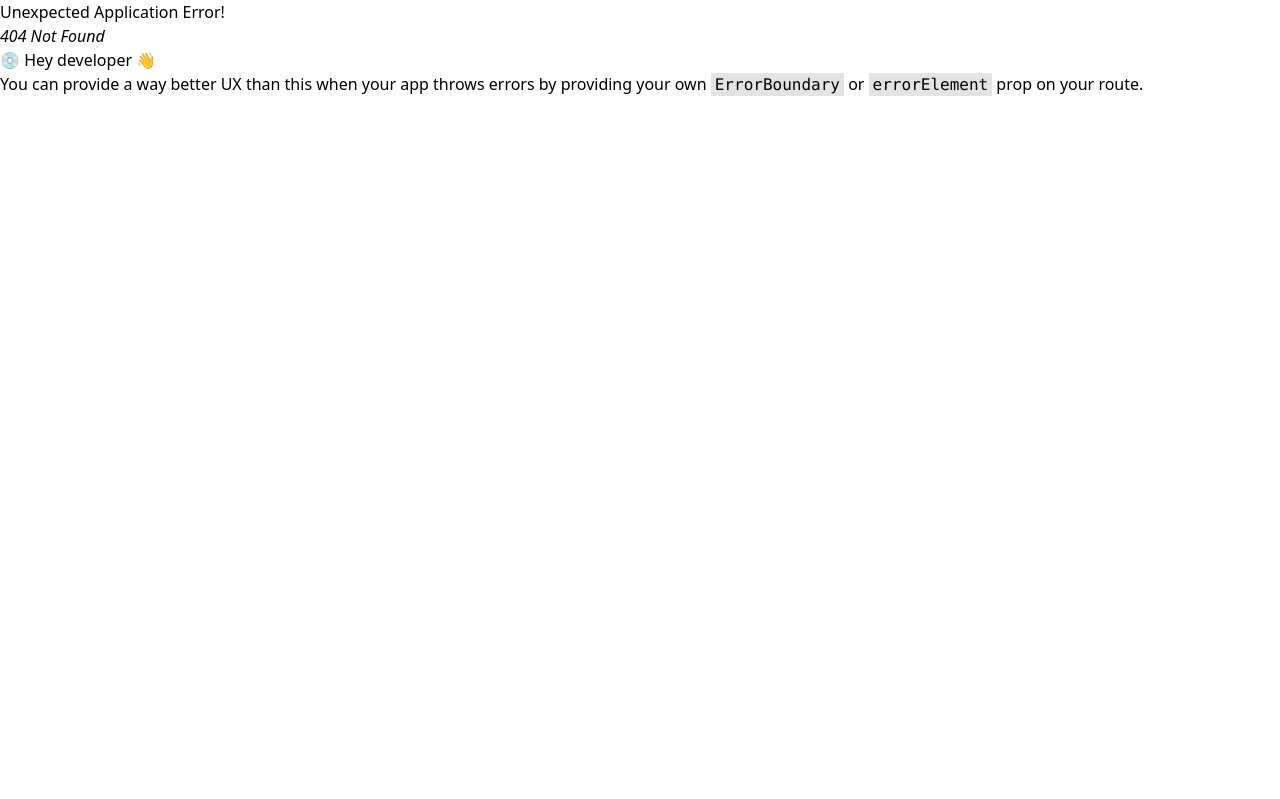
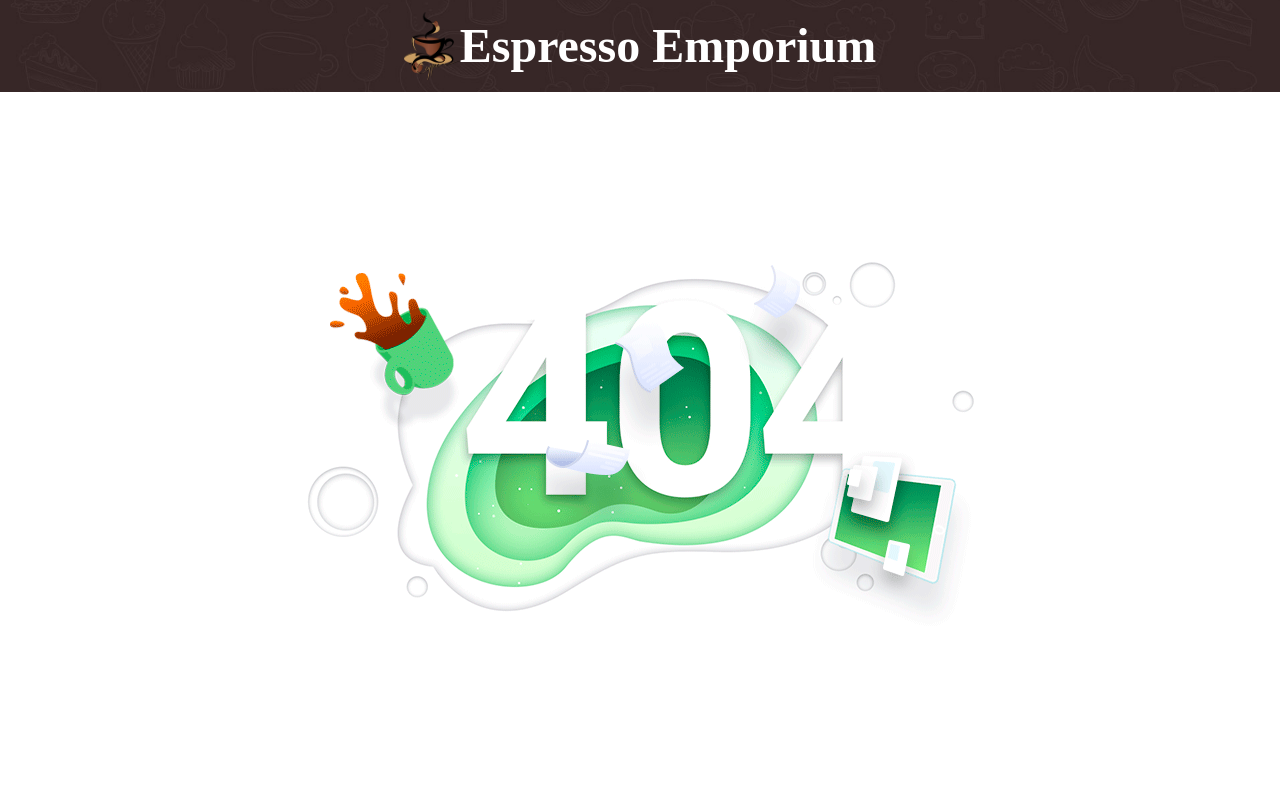
Before and after one commit to TahsinAlahi/espresso-frontend, a React (Vite) app: page /add-coffee in a window 1280 px wide. Before the commit this address had no page. Shown: the top 799 px of the page. Built offline with nearby package versions, Linux system fonts and the light colour scheme; a web font is replaced by a local one.

Commit message:
created: ErrorPage

```diff
--- a/src/RouterRoutes.tsx
+++ b/src/RouterRoutes.tsx
@@ -4,6 +4,7 @@ import HomePage from "./pages/HomePage";
 import AddCoffeePage from "./pages/AddCoffeePage";
 import CoffeeDetailPage from "./pages/CoffeeDetailPage";
 import EditCoffeePage from "./pages/EditCoffeePage";
+import ErrorPage from "./pages/ErrorPage";
 
 const router = createBrowserRouter([
   {
@@ -27,6 +28,10 @@ const router = createBrowserRouter([
         path: "/coffee",
         element: <CoffeeDetailPage />,
       },
+      {
+        path: "*",
+        element: <ErrorPage />,
+      },
     ],
   },
 ]);
--- /dev/null
+++ b/src/pages/ErrorPage.tsx
@@ -0,0 +1,13 @@
+import errorImg from "../assets/404/404.gif";
+
+function ErrorPage() {
+  return (
+    <main className="py-12 w-full min-h-[calc(100svh-91.6px)] flex flex-col items-center justify-center bg-cover bg-center">
+      <div className="md:max-w-screen-lg mx-auto px-3 md:px-6 lg:px-0 w-full">
+        <img src={errorImg} alt="Error" className="mx-auto" />
+      </div>
+    </main>
+  );
+}
+
+export default ErrorPage;
```
